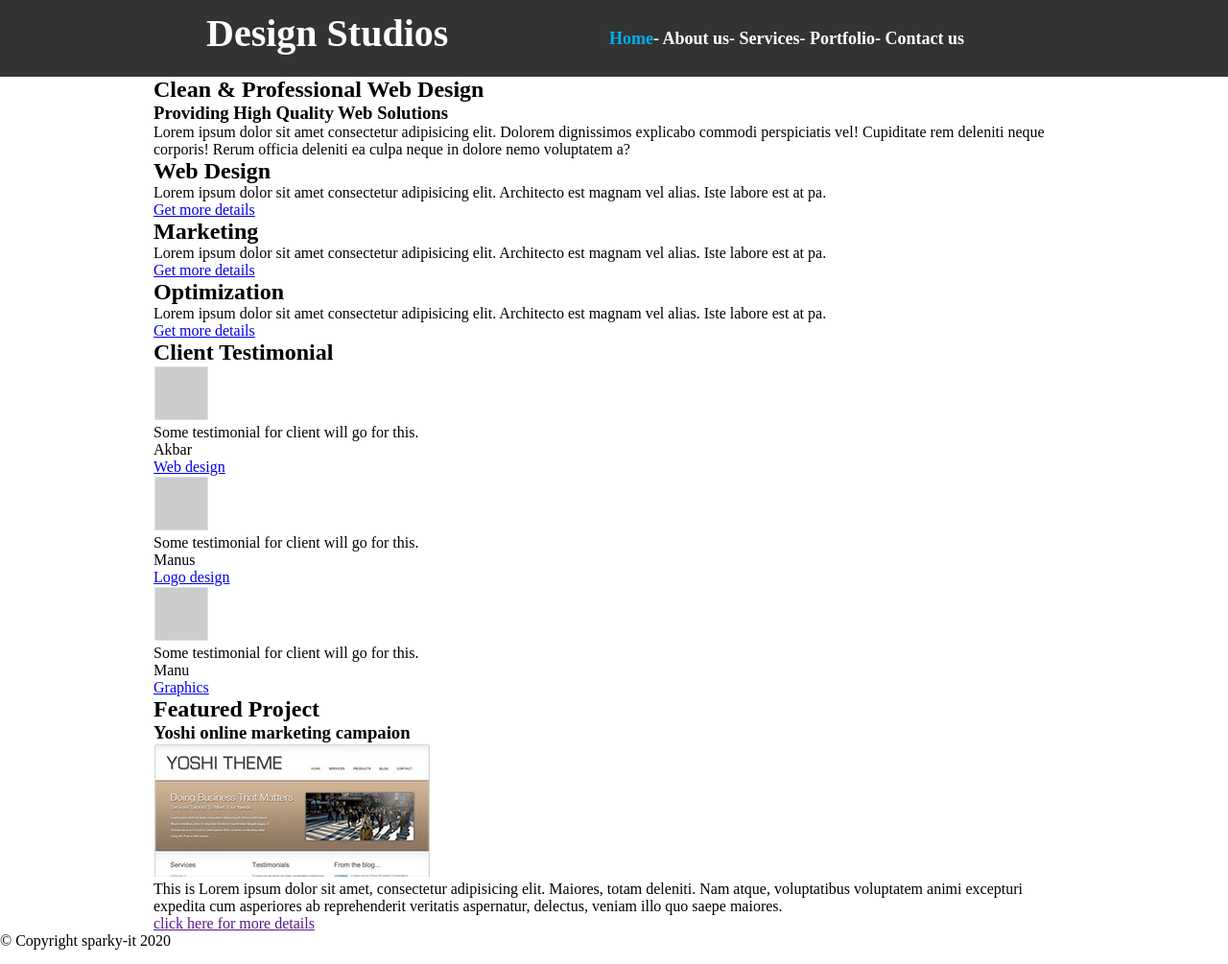
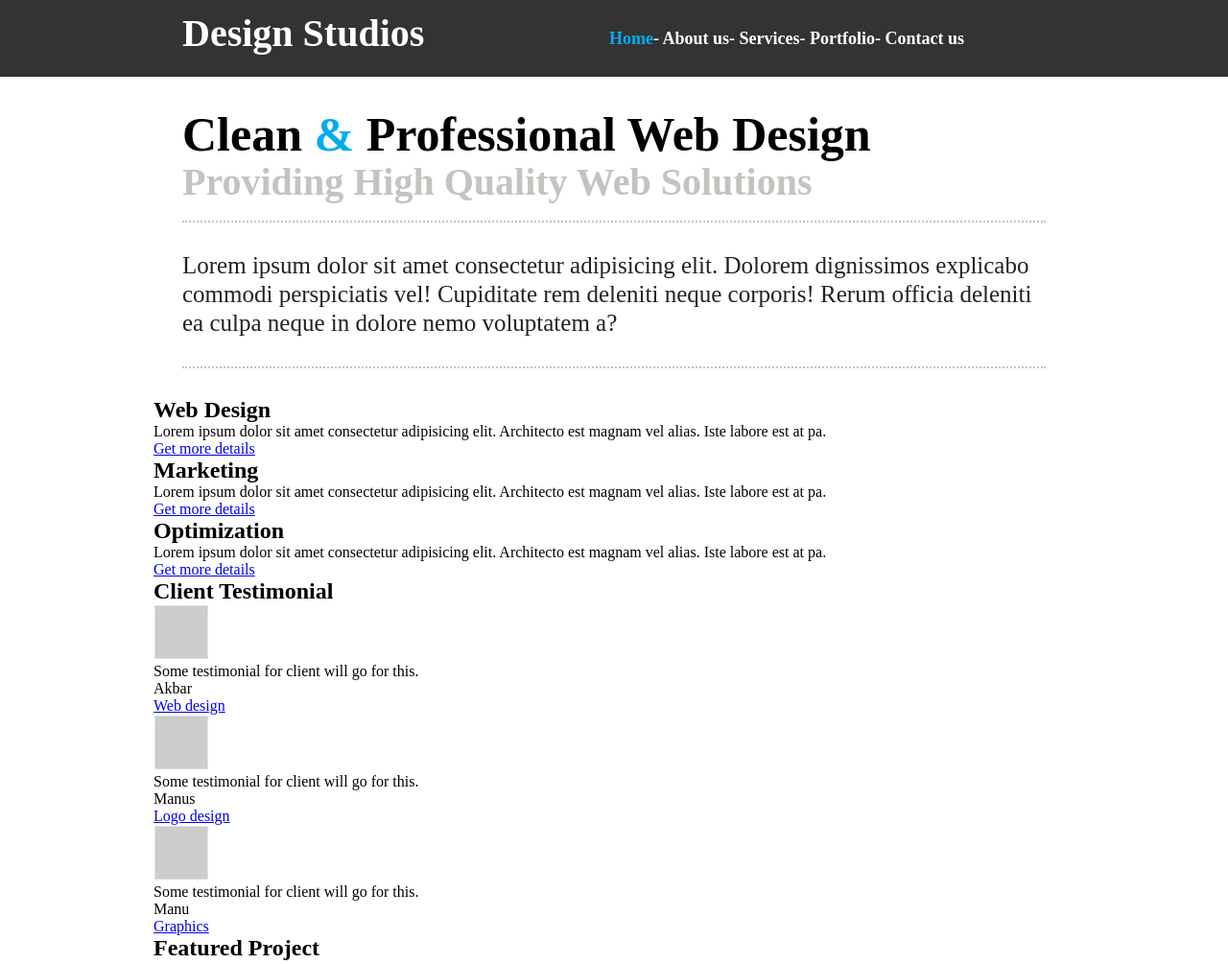
Before and after one commit to atiq012/design-studio-image.github.io, a plain HTML site: page index.html in a window 1280 px wide. Shown: the top 1005 px of the page at 96% size. Drawn offline with Linux system fonts and the light colour scheme.

Commit message:
main section style added.

```diff
--- a/index.html
+++ b/index.html
@@ -24,7 +24,7 @@
 
     <div class="main-section template clear">
         <div class="slogan-section clear">
-            <h2>Clean & Professional Web Design</h2>
+            <h2>Clean <span class="and-sign"> & </span>Professional Web Design</h2>
             <h3>Providing High Quality Web Solutions</h3>
         </div>
         <div class="description clear">
--- a/styles.css
+++ b/styles.css
@@ -37,7 +37,7 @@
     color: #fff;
     font-size: 40px;
     line-height: 70px;
-    padding-left: 55px;
+    padding-left: 30px;
 }
 
 .header-right{
@@ -57,3 +57,41 @@
 .header-right a:hover, #active{
     color: #00ADEF;
 }
+
+.main-section{
+    background: #fff;
+}
+
+.slogan-section{
+    margin: 30px;
+    border-bottom: 2px dotted #c3c3c0;
+    padding-bottom: 20px;
+}
+
+.slogan-section .and-sign{
+    color: #00ADEF;
+}
+
+.slogan-section h2{
+    font-size: 50px;
+    line-height: 60px;
+    color: #000;
+}
+
+.slogan-section h3{
+    font-size: 40px;
+    line-height: 40px;
+    color: #C3C3C0;
+}
+
+.description{
+    margin: 30px;
+    border-bottom: 2px dotted #c3c3c0;
+    padding-bottom: 30px;
+}
+
+.description p{
+    font-size: 25px;
+    line-height: 30px;
+    color: #232121;
+}
```
